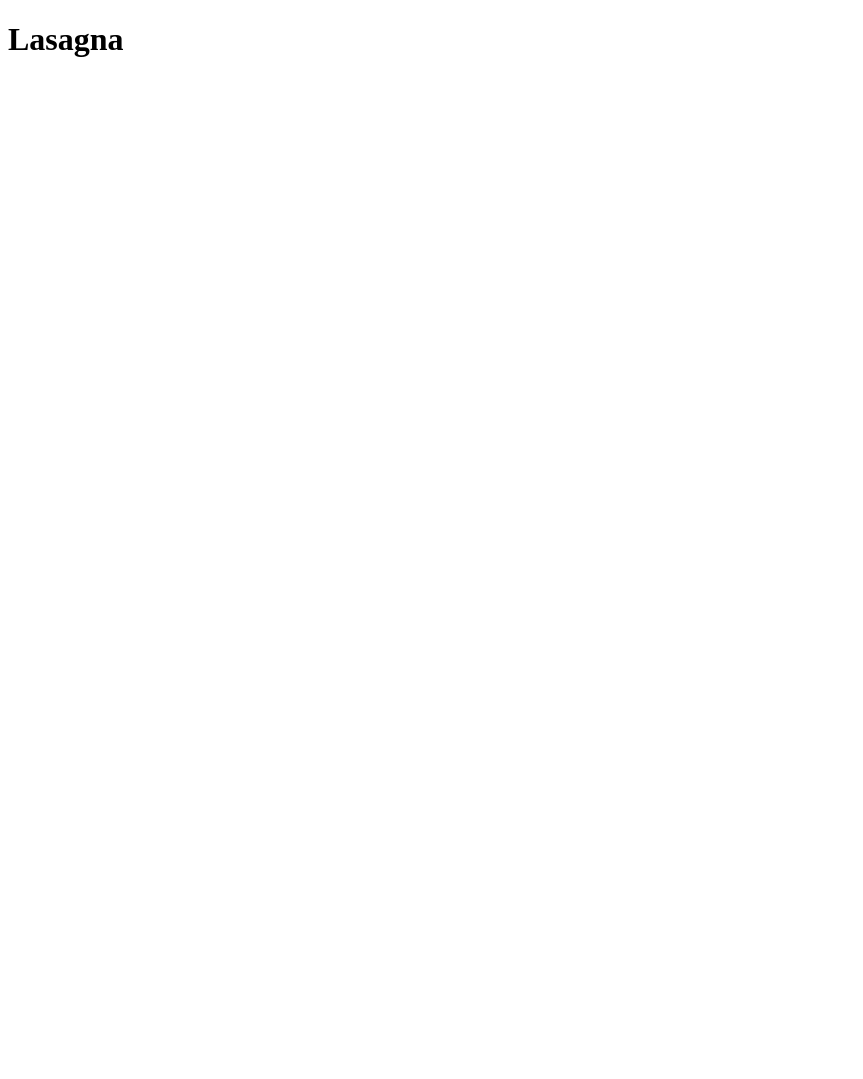
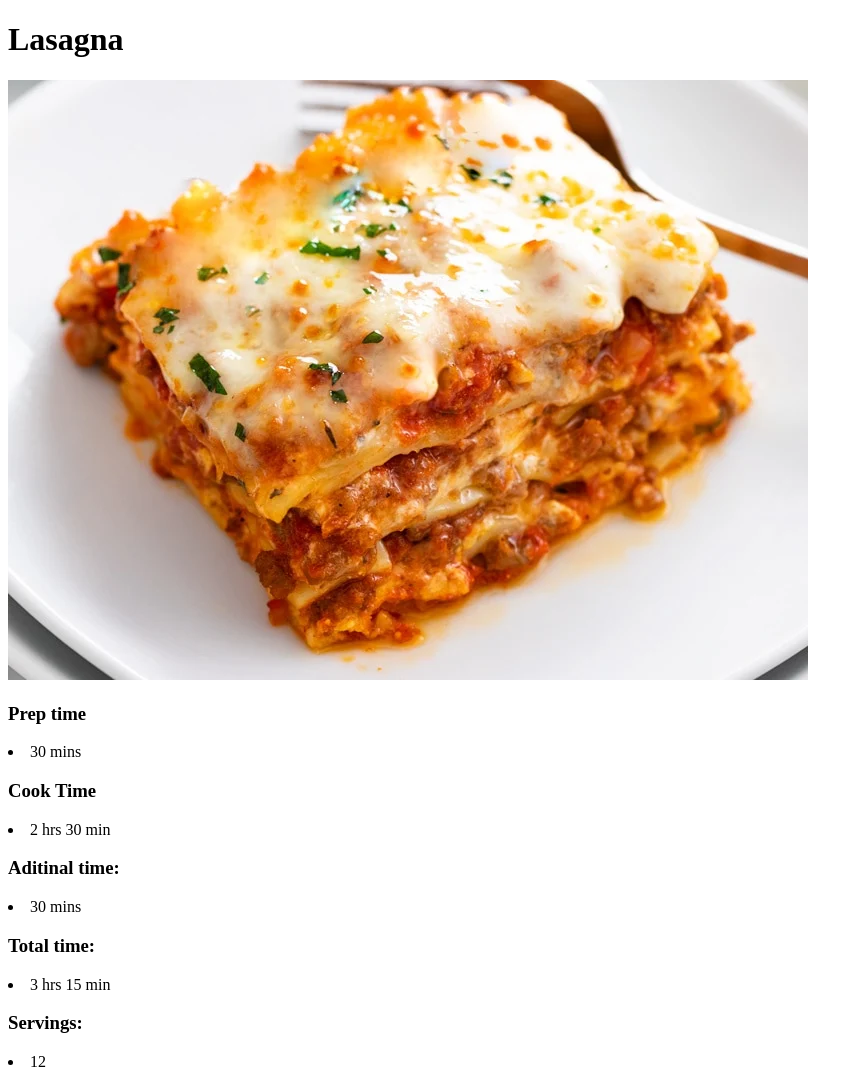
Before and after one commit to Gogsy/odin-recipes, a plain HTML site: page recepies/lasagna.html in a window 1280 px wide. Shown: the whole page, without its empty margins (0-863 px from the left). Before the commit the page ends 800 px from the top, so only its background shows below. Drawn offline with Linux system fonts and the light colour scheme.

Commit message:
save this for latter

```diff
--- a/recepies/lasagna.html
+++ b/recepies/lasagna.html
@@ -6,5 +6,19 @@
 </head>
 <body>
     <h1>Lasagna</h1>
+    <img src="./media/lasagna_image1.webp" alt="">
+    <table>
+        <h3>Prep time</h3>
+            <li>  30 mins</li>
+        <h3>Cook Time</h3>
+            <li>2 hrs 30 min</li>
+        <h3>Aditinal time:</h3>
+            <li>30 mins</li>
+        <h3>Total time:</h3>
+            <li>3 hrs 15 min</li>
+        <h3>Servings:</h3>
+            <li>12</li>
+
+    </table>
 </body>
 </html>
```
Also changed, not shown: index.html (+1 -0 lines), recepies/media/lasagna_image1.webp (added), 1 other file.
